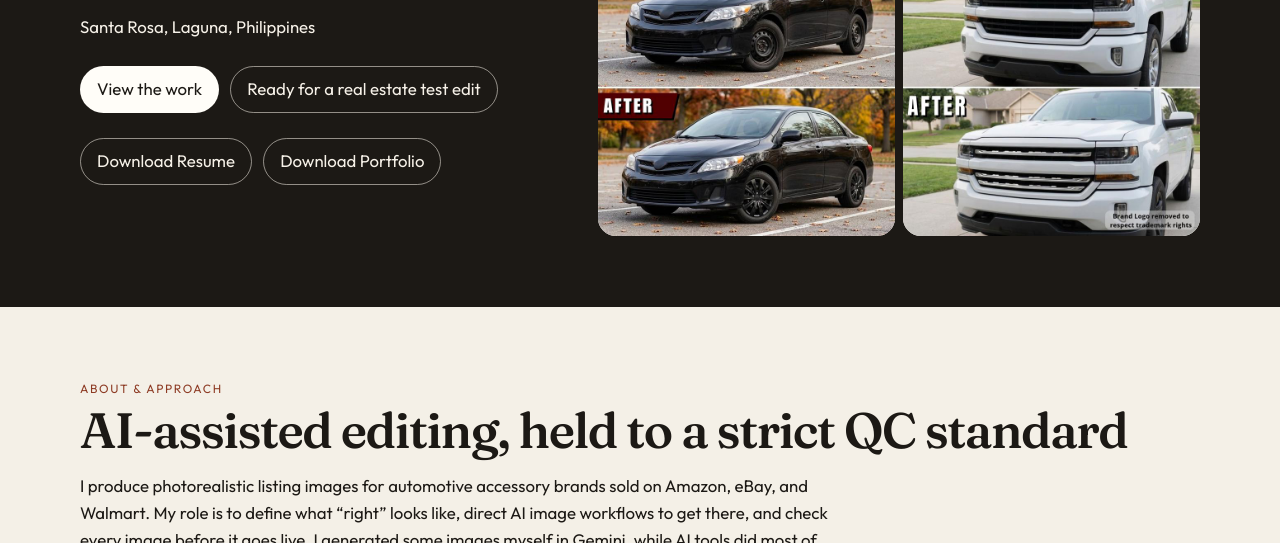
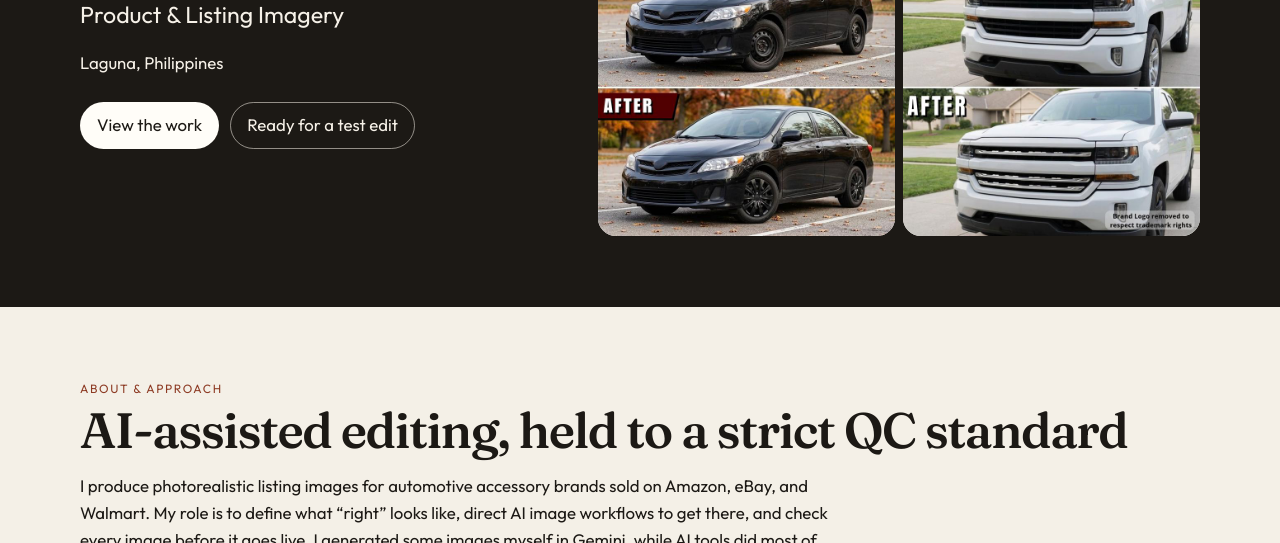
Before and after one commit to hqrwr21/editing-portfolio, a plain HTML site: page index.html in a window 1280 px wide. Shown: the part 557-1100 px from the top of the page. Drawn offline with Linux system fonts and the light colour scheme.

Commit message:
Revise location and button text in index.html
Updated location and modified button text for clarity.

```diff
--- a/index.html
+++ b/index.html
@@ -63,14 +63,10 @@
         <p class="eyebrow">Portfolio · 2026</p>
         <h1>Harry Pascual</h1>
         <p class="title">AI Photo Editing &amp; Image Quality Control<br>Product &amp; Listing Imagery</p>
-        <p class="lede">Santa Rosa, Laguna, Philippines</p>
+        <p class="lede">Laguna, Philippines</p>
         <div class="hero-actions">
           <a class="btn btn-solid" href="#work">View the work</a>
-          <a class="btn btn-ghost" href="#contact">Ready for a real estate test edit</a>
-        </div>
-        <div class="downloads">
-          <a class="btn btn-ghost" href="downloads/Harry-Pascual-Resume.pdf" download>Download Resume</a>
-          <a class="btn btn-ghost" href="downloads/Harry-Pascual-Portfolio.pdf" download>Download Portfolio</a>
+          <a class="btn btn-ghost" href="#contact">Ready for a test edit</a>
         </div>
       </div>
       <div class="hero-photos">
```
